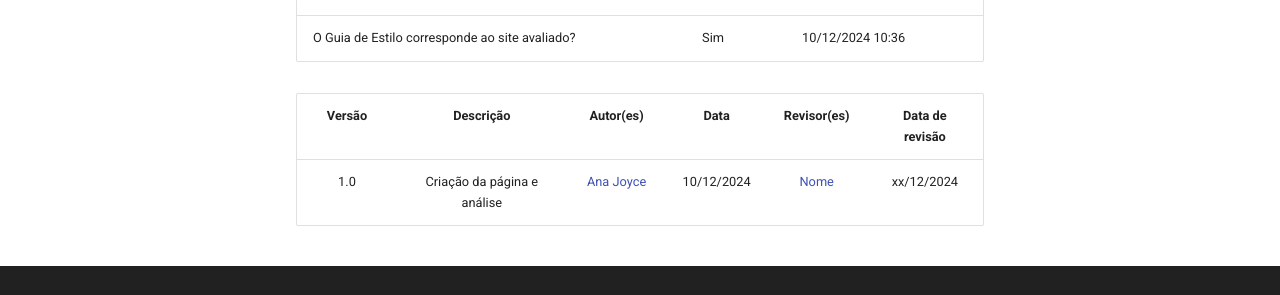
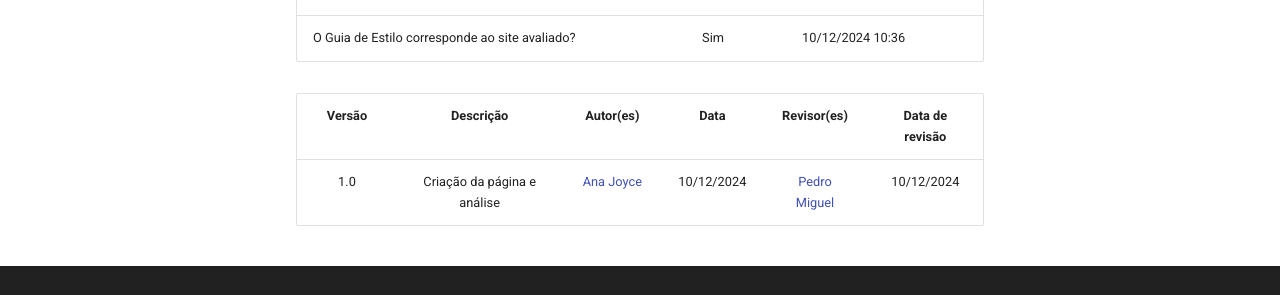
Before and after one commit to Interacao-Humano-Computador/2024.2-Grupo04, an MkDocs documentation site: the page built from docs/avaliacoes/entrega3/avaliacao+1.md, in a window 1280 px wide and 900 px high, scrolled down 1086 px. Shown: the part 498-793 px from the top of the window. Built offline with MkDocs 1.6.1 and Material for MkDocs 9.7.7, drawn with Linux system fonts in a browser that asks for light colours; comment, search, counter and statistics services are not loaded.

Commit message:
Revisão da entrega 3 do grupo+1

```diff
--- a/docs/avaliacoes/entrega3/avaliacao+1.md
+++ b/docs/avaliacoes/entrega3/avaliacao+1.md
@@ -31,4 +31,4 @@
 
 | Versão |                 Descrição                 |                     Autor(es)                     |    Data    |                     Revisor(es)                     | Data de revisão |
 | :----: | :--------------------------------------: | :-----------------------------------------------: | :--------: | :-------------------------------------------------: | :-------------: |
-|  1.0   |            Criação da página e análise           | [Ana Joyce](https://github.com/anajoyceamorim)     | 10/12/2024 | [Nome](https://github.com/)        |   xx/12/2024    |
+|  1.0   |            Criação da página e análise           | [Ana Joyce](https://github.com/anajoyceamorim)     | 10/12/2024 | [Pedro Miguel](https://github.com/pedroMADBR)        |   10/12/2024    |
```
